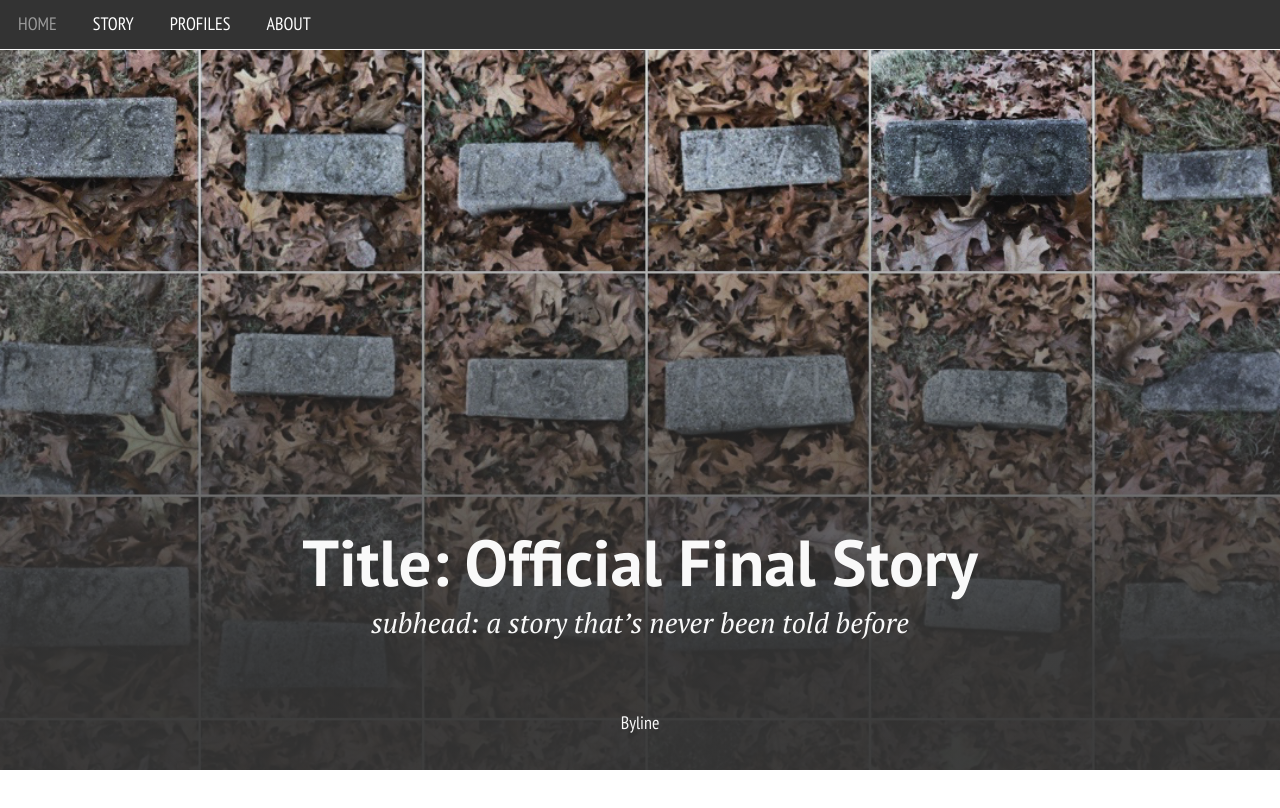
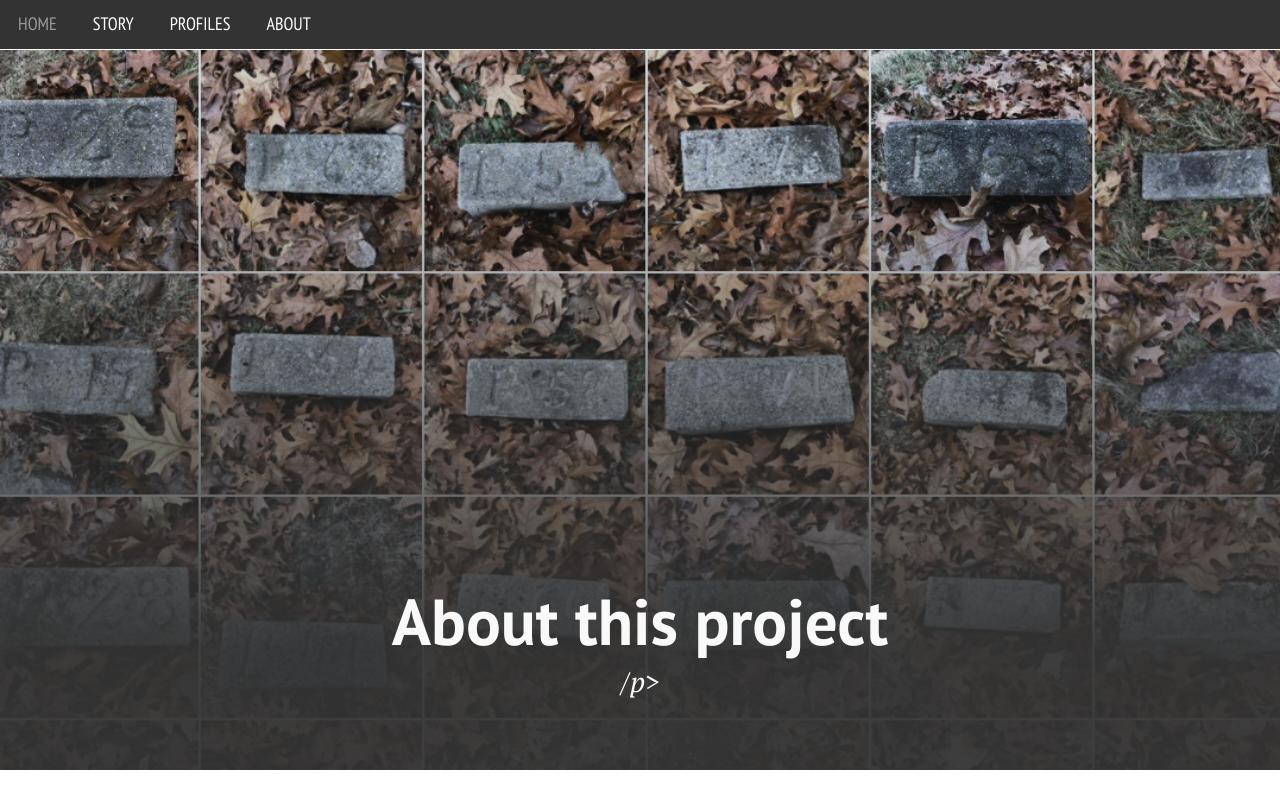
Before and after one commit to below-the-surface/below-the-surface.github.io, a plain HTML site: page about.html in a window 1280 px wide. Drawn offline with Linux system fonts and the light colour scheme.

Commit message:
about.html

```diff
--- a/about.html
+++ b/about.html
@@ -28,9 +28,9 @@
     <header>
         <div class="cover-pic" id="main-story-cover-pic">
           <div class="header-text-container">
-              <h1>Title: Official Final Story</h1>
-               <p class="subhead">subhead: a story that’s never been told before</p>
-               <p class="byline">Byline</p>
+              <h1>About this project</h1>
+               <p class="subhead">/p>
+               <p class="byline"></p>
           </div>
         </div>
 
```
